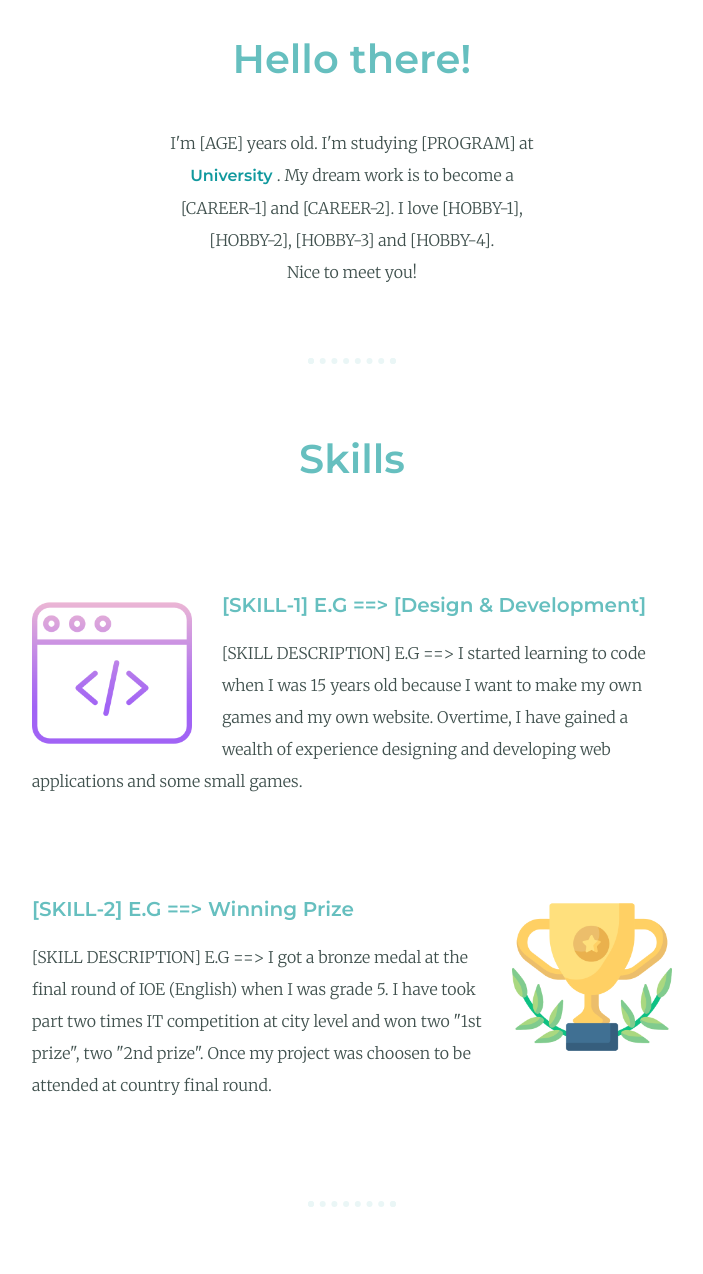
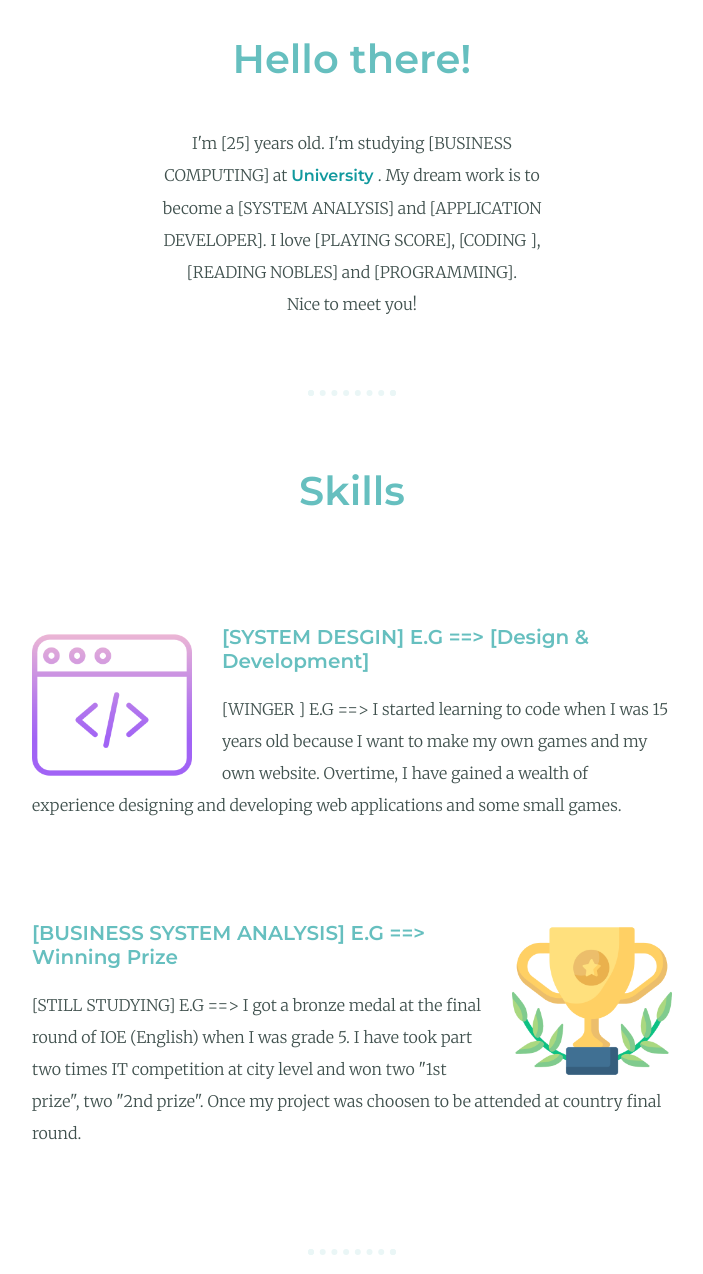
Before and after one commit to SCI-BU/Open-Mid, a plain HTML site: page index.html in a window 1280 px wide. Shown: the part 1082-2356 px from the top of the page, without its empty margins (288-991 px from the left). Drawn offline with Linux system fonts and the light colour scheme.

Commit message:
Add to commit
commit to compare

```diff
--- a/index.html
+++ b/index.html
@@ -3,7 +3,7 @@
 
 <head>
     <meta charset="utf-8">
-    <title>[NAME]</title>
+    <title>[CHAN JOHN KUANY]</title>
     <link rel="stylesheet" href="css/styles.css">
     <link rel="icon" href="image/logo.ico">
     <link rel="preconnect" href="https://fonts.googleapis.com">
@@ -23,7 +23,7 @@
 <body>
     <div class="top-container">
         <img class="top-cloud" src="image/cloud.png" width="15%" alt="cloud-pic">
-        <h1>I'm [FIRST NAME]</h1>
+        <h1>I'm [JOHN]</h1>
         <p style="font-size: 20px;">a <span style="text-decoration: overline;"></span>[CAREER]</p>
         <img src="image/mountain.png" alt="mountain-pic"> <br>
         <img class="bottom-cloud" src="image/cloud.png" width="15%" alt="cloud-pic">
@@ -32,10 +32,10 @@
         <div class="profile">
             <img src="image/profile-pic.png" width="250" height="250" alt="My profile picture">
             <h2>Hello there!</h2>
-            <p class="intro">I'm [AGE] years old. I'm studying [PROGRAM] at <a class="uni"
+            <p class="intro">I'm [25] years old. I'm studying [BUSINESS COMPUTING] at <a class="uni"
                     href="https://www.bugemauniv.ac.ug">University
-                </a>. My dream work is to become a [CAREER-1] and
-                [CAREER-2]. I love [HOBBY-1], [HOBBY-2], [HOBBY-3] and [HOBBY-4].</p>
+                </a>. My dream work is to become a [SYSTEM ANALYSIS] and
+                [APPLICATION DEVELOPER]. I love [PLAYING SCORE], [CODING ], [READING NOBLES] and [PROGRAMMING].</p>
             <p class="intro">Nice to meet you!</p>
         </div>
         <hr>
@@ -43,18 +43,17 @@
             <h2>Skills</h2>
             <div class="skill-row">
                 <img class="code-image" src="image/web-programming.png" alt="dev-pic">
-                <h3>[SKILL-1] E.G ==> [Design & Development]</h3>
-                <p>[SKILL DESCRIPTION] E.G ==> I started learning to code when I was 15 years old because I want to make my own games and my own
+                <h3>[SYSTEM DESGIN] E.G ==> [Design & Development]</h3>
+                <p>[WINGER ] E.G ==> I started learning to code when I was 15 years old because I want to make my own games and my own
                     website. Overtime, I have gained a wealth of experience designing and developing web applications
                     and some small games.
                 </p>
             </div>
             <div class="skill-row">
                 <img class="success-image" src="image/success.png" alt="success-pic">
-                <h3>[SKILL-2] E.G ==> Winning Prize</h3>
-                <p>[SKILL DESCRIPTION] E.G ==> I got a bronze medal at the final round of IOE (English) when I was grade 5. I have took part two
-                    times IT competition
-                    at city level and won two "1st prize", two "2nd prize". Once
+                <h3>[BUSINESS SYSTEM ANALYSIS] E.G ==> Winning Prize</h3>
+                <p>[STILL STUDYING] E.G ==> I got a bronze medal at the final round of IOE (English) when I was grade 5. I have took part two
+                    times IT competition at city level and won two "1st prize", two "2nd prize". Once
                     my project was choosen to be attended at country final round. </p>
             </div>
         </div>
@@ -71,7 +70,7 @@
         <a class="footer-link" href="[YOUR LINKEDIN URL]">LinkedIn</a>
         <a class="footer-link" href="[YOUR GITHUB PROFILE URL]">GitHub</a>
         <a class="footer-link" href="[YOUR FACEBOOK PROFILE URL]">Facebook</a>
-        <p>©2021 Created by [YOUR NAME]</p>
+        <p>©2021 Created by [CHAN JOHN]</p>
     </div>
 
 </body>
```
